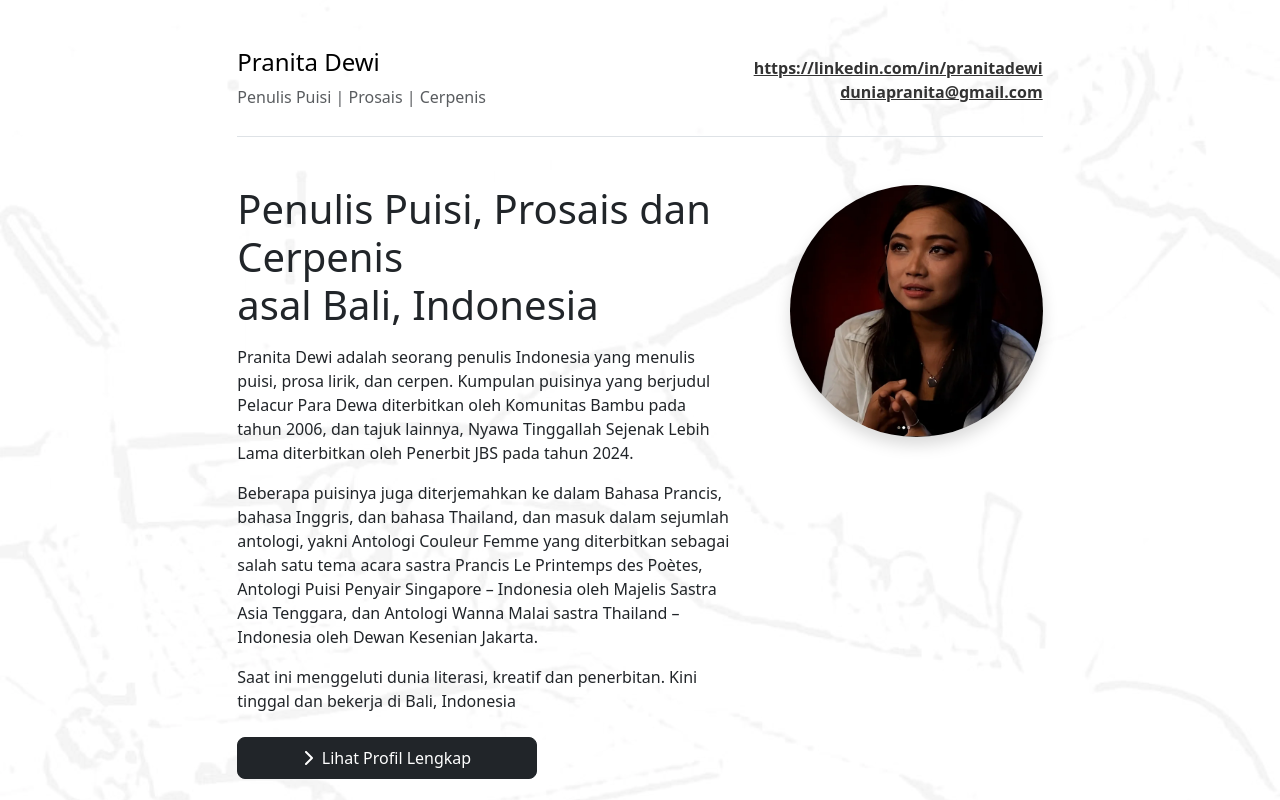
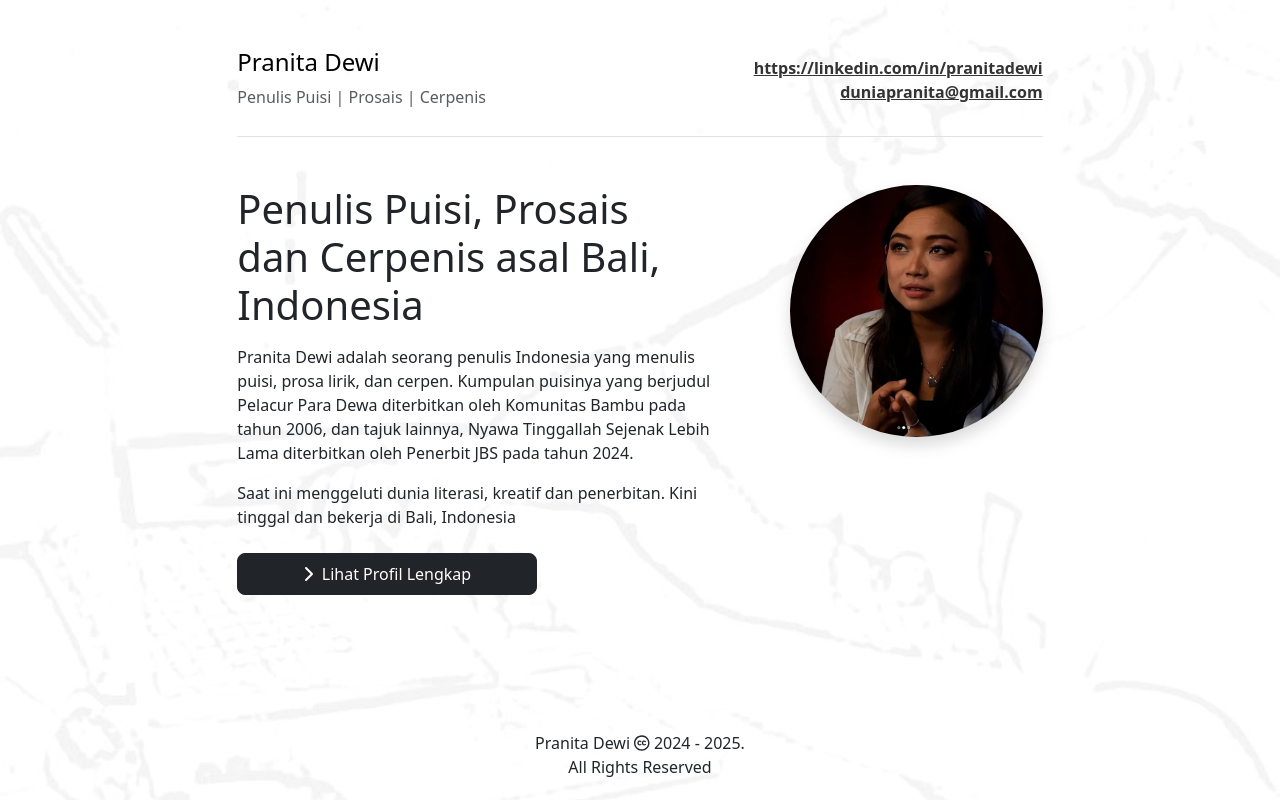
Before and after one commit to themeprys/pranitadewi, a Next.js app: page / in a window 1280 px wide. Shown: the top 800 px of the page. Built offline with nearby package versions, Linux system fonts and the light colour scheme.

Commit message:
add font

```diff
--- a/src/app/components/Hero.js
+++ b/src/app/components/Hero.js
@@ -19,12 +19,12 @@ function Hero() {
           />
         </div>
         <div className="col-12 col-md-8 pe-5">
-          <h1 className="mb-3">
-              Penulis Puisi, Prosais dan Cerpenis<br/>asal Bali, Indonesia
+          <h1 className="mb-3 pran_heading">
+              Penulis Puisi, Prosais dan Cerpenis asal Bali, Indonesia
           </h1>
           <p>Pranita Dewi adalah seorang penulis Indonesia yang menulis puisi, prosa lirik, dan cerpen. Kumpulan puisinya yang berjudul Pelacur Para Dewa diterbitkan oleh Komunitas Bambu pada tahun 2006, dan tajuk lainnya, Nyawa Tinggallah Sejenak Lebih Lama diterbitkan oleh Penerbit JBS pada tahun 2024.</p>
-          {/* <p>Beberapa puisinya pernah dimuat di Kompas, Koran Tempo, Media Indonesia, Bali Post, Majalah Sastra Horison, Jurnal BlockNot Poetry, Jurnal Sundih, Jurnal Sajak, Basa Basi.co, Buruan.co dan berbagai media lainnya.</p> */}
-          <p>Beberapa puisinya juga diterjemahkan ke dalam Bahasa Prancis, bahasa Inggris, dan bahasa Thailand, dan masuk dalam sejumlah antologi, yakni Antologi Couleur Femme yang diterbitkan sebagai salah satu tema acara sastra Prancis Le Printemps des Poètes, Antologi Puisi Penyair Singapore – Indonesia oleh Majelis Sastra Asia Tenggara, dan Antologi Wanna Malai sastra Thailand – Indonesia oleh Dewan Kesenian Jakarta.</p>
+          <p className="pran_desktoponly">Beberapa puisinya pernah dimuat di Kompas, Koran Tempo, Media Indonesia, Bali Post, Majalah Sastra Horison, Jurnal BlockNot Poetry, Jurnal Sundih, Jurnal Sajak, Basa Basi.co, Buruan.co dan berbagai media lainnya.</p>
+          <p className="pran_desktoponly">Beberapa puisinya juga diterjemahkan ke dalam Bahasa Prancis, bahasa Inggris, dan bahasa Thailand, dan masuk dalam sejumlah antologi, yakni Antologi Couleur Femme yang diterbitkan sebagai salah satu tema acara sastra Prancis Le Printemps des Poètes, Antologi Puisi Penyair Singapore – Indonesia oleh Majelis Sastra Asia Tenggara, dan Antologi Wanna Malai sastra Thailand – Indonesia oleh Dewan Kesenian Jakarta.</p>
           <p>Saat ini menggeluti dunia literasi, kreatif dan penerbitan. Kini tinggal dan bekerja di Bali, Indonesia</p>
           <div className="mt-4 mb-3 pb-5 d-sm-block d-md-none d-lg-none">
           <div className="d-grid gap-2 text-center">
--- a/src/app/globals.css
+++ b/src/app/globals.css
@@ -62,3 +62,17 @@ a.thm_cta {
 .master_page {
     margin-bottom: 60px;
 }
+
+.pran_heading {
+    width: 90%;
+}
+
+@media only screen and (min-width: 600px) {
+    .pran_desktoponly {
+        display: block;
+    }
+}
+
+.pran_desktoponly {
+    display: none;
+}
```
